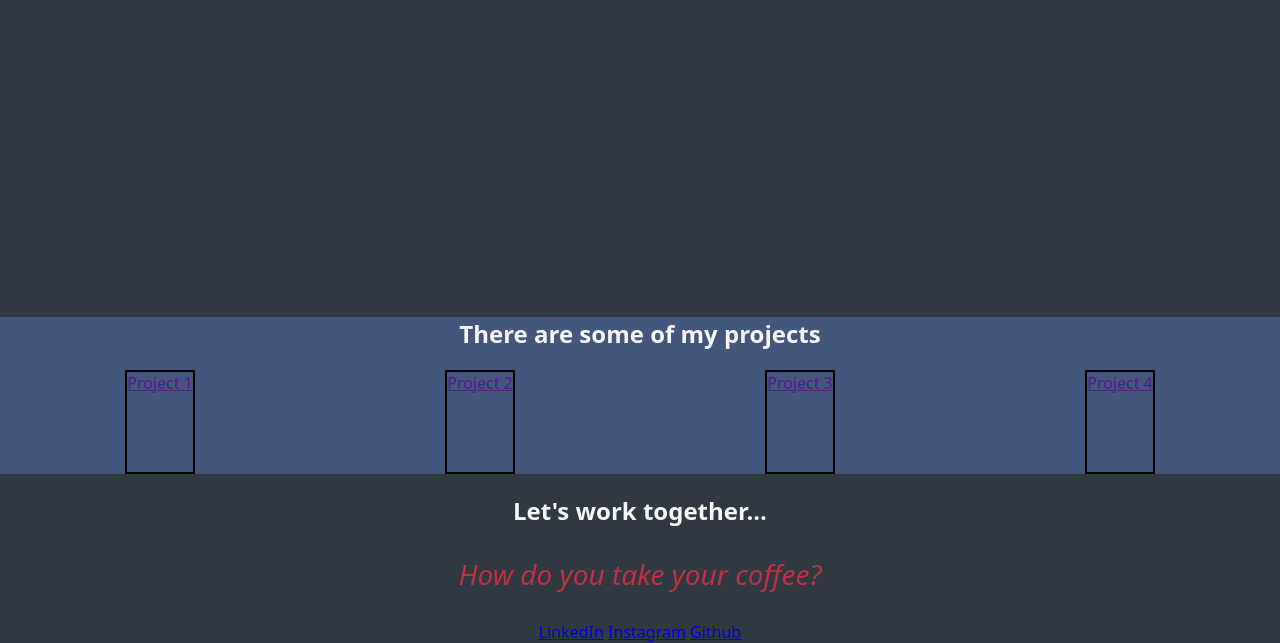
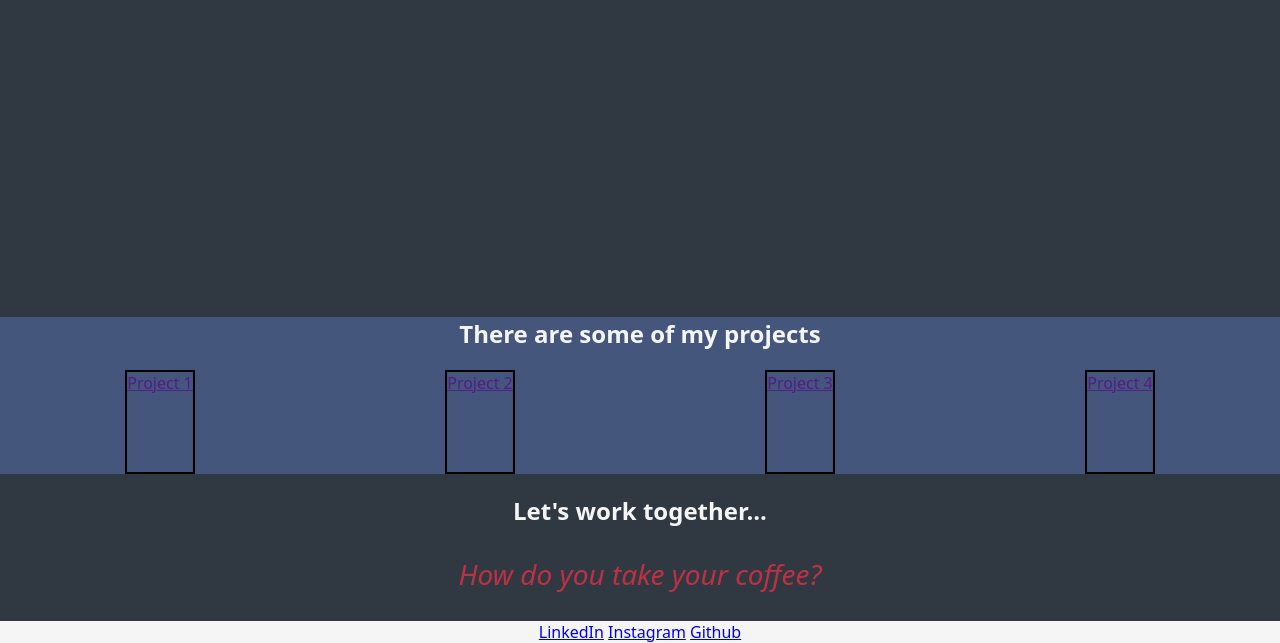
Before and after one commit to PetrValenta92/Personal_Page, a plain HTML site: page index.html in a window 1280 px wide. Shown: the part 503-1146 px from the top of the page. Drawn offline with Linux system fonts and the light colour scheme.

Commit message:
change_css_.links_backgroung-color_white

```diff
--- a/css/styles.css
+++ b/css/styles.css
@@ -77,3 +77,7 @@ p {
     font-weight: 700;
   }
 }
+
+.links {
+  background-color: whitesmoke;
+}
```
